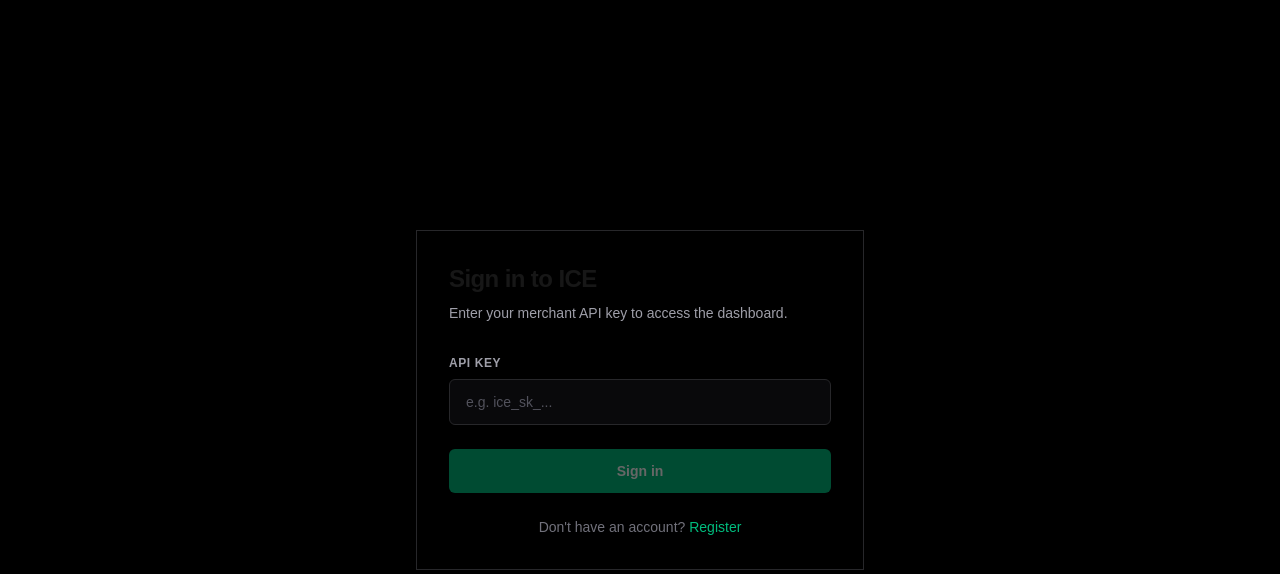
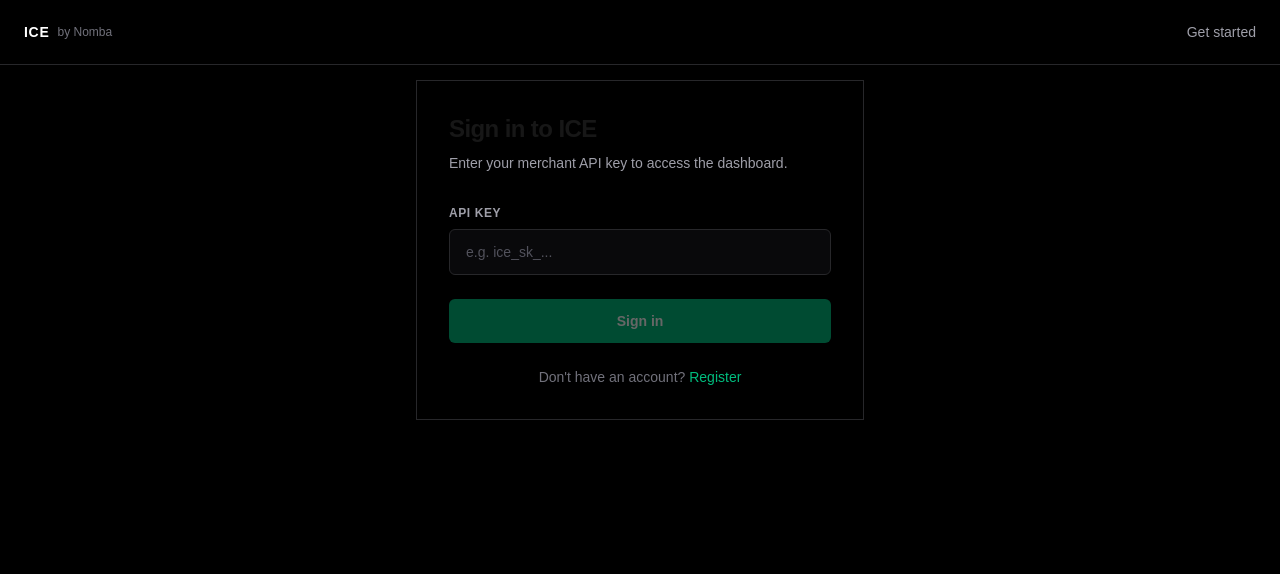
Before and after one commit to femix300/ICE, a Next.js app in the folder dashboard/: page /login in a window 1280 px wide. Shown: the top 574 px of the page. Built offline with nearby package versions, Linux system fonts and the light colour scheme; no server answers.

Commit message:
fix(auth): add navbar and fix ApiKeyDisplay import

```diff
--- /dev/null
+++ b/dashboard/components/auth-navbar.tsx
@@ -0,0 +1,32 @@
+import React from 'react';
+import Link from 'next/link';
+
+type Page = 'login' | 'register';
+
+interface AuthNavbarProps {
+  readonly page: Page;
+}
+
+export default function AuthNavbar({ page }: AuthNavbarProps) {
+  return (
+    <nav className="fixed top-0 left-0 right-0 z-50 bg-black border-b border-zinc-800">
+      <div className="mx-auto max-w-7xl px-6 h-16 flex items-center justify-between">
+        <Link href="/" className="flex items-center gap-2">
+          <span className="font-bold text-white tracking-wider text-sm">ICE</span>
+          <span className="text-zinc-500 text-xs">by Nomba</span>
+        </Link>
+        <div className="flex items-center gap-6">
+          {page === 'login' ? (
+            <Link href="/register" className="text-sm text-zinc-400 hover:text-white transition-colors">
+              Get started
+            </Link>
+          ) : (
+            <Link href="/login" className="text-sm text-zinc-400 hover:text-white transition-colors">
+              Sign in
+            </Link>
+          )}
+        </div>
+      </div>
+    </nav>
+  );
+}
--- a/dashboard/pages/login.tsx
+++ b/dashboard/pages/login.tsx
@@ -3,6 +3,7 @@
 import Link from 'next/link';
 import { setApiKey, getMerchantId, setMerchantId } from '../lib/auth';
 import { AppError } from '../lib/errors';
+import AuthNavbar from '../components/auth-navbar';
 
 export default function Login() {
   const router = useRouter();
@@ -38,9 +39,11 @@
   };
 
   return (
-    <div className="flex min-h-screen items-center justify-center bg-black px-4 py-12">
-      <div className="w-full max-w-md">
-        <div className="border border-zinc-800 p-8">
+    <div className="min-h-screen bg-black">
+      <AuthNavbar page="login" />
+      <div className="flex items-center justify-center px-4 py-12 pt-20">
+        <div className="w-full max-w-md">
+          <div className="border border-zinc-800 p-8">
             <div className="mb-8">
               <h1 className="text-2xl font-bold tracking-tight">Sign in to ICE</h1>
               <p className="text-zinc-400 text-sm mt-2">
@@ -91,5 +94,6 @@
         </div>
       </div>
     </div>
+    </div>
   );
 }
--- a/dashboard/pages/register.tsx
+++ b/dashboard/pages/register.tsx
@@ -3,6 +3,7 @@
 import { z } from 'zod';
 import { api } from '../lib/api';
 import { AppError } from '../lib/errors';
+import AuthNavbar from '../components/auth-navbar';
 import ApiKeyDisplay from '../components/api-key-display';
 import {
   setApiKey as persistApiKey,
@@ -129,8 +130,10 @@
   };
 
   return (
-    <div className="flex min-h-screen items-center justify-center bg-black px-4 py-12">
-      <div className="w-full max-w-lg">
+    <div className="min-h-screen bg-black">
+      <AuthNavbar page="register" />
+      <div className="flex items-center justify-center px-4 py-12 pt-20">
+        <div className="w-full max-w-lg">
         {apiKey ? (
           /* Success Screen: ApiKeyDisplay is rendered in-place of form */
           <ApiKeyDisplay apiKey={apiKey} onContinue={handleContinue} />
@@ -290,5 +293,6 @@
         )}
       </div>
     </div>
+    </div>
   );
 }
```
